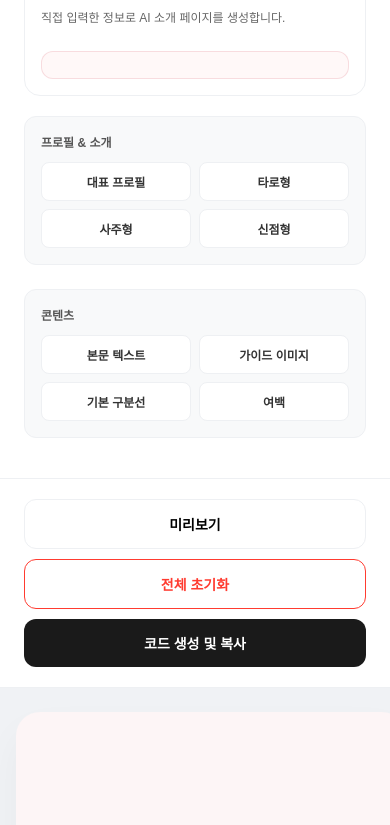
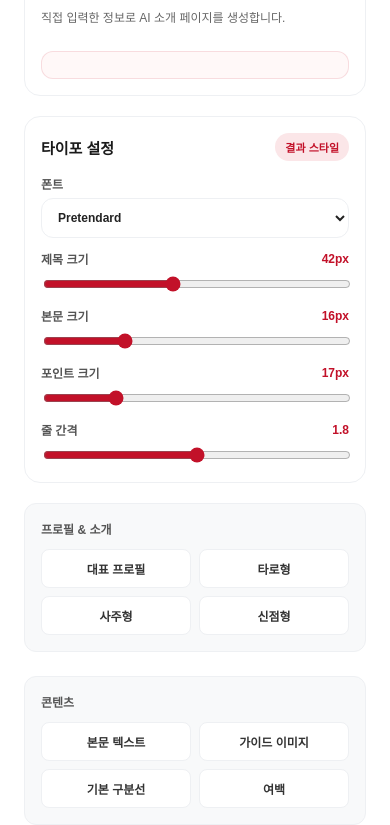
Before and after one commit to Lupus-01/hongcafe-Profile-Maker, a website: page index.html in a window 390 px wide. Shown: the part 1322-2147 px from the top of the page. Drawn offline with Linux system fonts and the light colour scheme; a web font is replaced by a local one.

Commit message:
Add typography controls to builder

```diff
--- a/index.html
+++ b/index.html
@@ -98,6 +98,40 @@
                 </div>
             </section>
 
+            <section class="pb-section pb-ai-panel pb-typo-panel">
+                <div class="pb-ai-header">
+                    <h3>타이포 설정</h3>
+                    <span class="pb-ai-badge">결과 스타일</span>
+                </div>
+                <div class="pb-ai-form">
+                    <label class="pb-ai-field">
+                        <span>폰트</span>
+                        <select id="pb-font-family">
+                            <option value="'Pretendard', 'Apple SD Gothic Neo', 'Malgun Gothic', sans-serif" selected>Pretendard</option>
+                            <option value="'Noto Serif KR', 'Nanum Myeongjo', serif">Noto Serif KR</option>
+                            <option value="'Apple SD Gothic Neo', 'Malgun Gothic', sans-serif">고딕 계열</option>
+                            <option value="'Nanum Myeongjo', 'Batang', serif">명조 계열</option>
+                        </select>
+                    </label>
+                    <label class="pb-ai-field">
+                        <span class="pb-range-label">제목 크기 <strong id="pb-title-size-value">42px</strong></span>
+                        <input id="pb-title-size" type="range" min="32" max="56" step="1" value="42">
+                    </label>
+                    <label class="pb-ai-field">
+                        <span class="pb-range-label">본문 크기 <strong id="pb-body-size-value">16px</strong></span>
+                        <input id="pb-body-size" type="range" min="14" max="22" step="1" value="16">
+                    </label>
+                    <label class="pb-ai-field">
+                        <span class="pb-range-label">포인트 크기 <strong id="pb-point-size-value">17px</strong></span>
+                        <input id="pb-point-size" type="range" min="15" max="24" step="1" value="17">
+                    </label>
+                    <label class="pb-ai-field">
+                        <span class="pb-range-label">줄 간격 <strong id="pb-line-height-value">1.8</strong></span>
+                        <input id="pb-line-height" type="range" min="1.4" max="2.2" step="0.1" value="1.8">
+                    </label>
+                </div>
+            </section>
+
             <div class="pb-section pb-flex-fill pb-palette-container">
                 <div class="pb-palette-group">
                     <h3 class="pb-subtitle">프로필 & 소개</h3>
--- a/script.js
+++ b/script.js
@@ -23,6 +23,15 @@ document.addEventListener('DOMContentLoaded', () => {
     const aiGenerateButton = document.getElementById('pb-ai-generate-btn');
     const aiStatus = document.getElementById('pb-ai-status');
     const aiImageIssue = document.getElementById('pb-ai-image-issue');
+    const fontFamilySelect = document.getElementById('pb-font-family');
+    const titleSizeInput = document.getElementById('pb-title-size');
+    const bodySizeInput = document.getElementById('pb-body-size');
+    const pointSizeInput = document.getElementById('pb-point-size');
+    const lineHeightInput = document.getElementById('pb-line-height');
+    const titleSizeValue = document.getElementById('pb-title-size-value');
+    const bodySizeValue = document.getElementById('pb-body-size-value');
+    const pointSizeValue = document.getElementById('pb-point-size-value');
+    const lineHeightValue = document.getElementById('pb-line-height-value');
 
     const previewModal = document.getElementById('pb-modal');
     const previewArea = document.getElementById('pb-preview-area');
@@ -35,6 +44,13 @@ document.addEventListener('DOMContentLoaded', () => {
     let currentBrandColor = '#C21129';
     let currentBrandBg = '#fdf0f1';
     let currentBrandLight = '#fbe6e8';
+    const defaultTypography = {
+        fontFamily: `'Pretendard', 'Apple SD Gothic Neo', 'Malgun Gothic', sans-serif`,
+        titleSize: 42,
+        bodySize: 16,
+        pointSize: 17,
+        lineHeight: 1.8
+    };
 
     const templates = {
         'tarot-ppt': {
@@ -151,6 +167,36 @@ document.addEventListener('DOMContentLoaded', () => {
         if (currentBrandColor === '#6335B4') currentBrandLight = '#ece5f7';
         else if (currentBrandColor === '#D67A00') currentBrandLight = '#faecd6';
         else currentBrandLight = '#fbe6e8';
+    }
+
+    function applyTypographySettings() {
+        const fontFamily = fontFamilySelect?.value || defaultTypography.fontFamily;
+        const titleSize = Number(titleSizeInput?.value || defaultTypography.titleSize);
+        const bodySize = Number(bodySizeInput?.value || defaultTypography.bodySize);
+        const pointSize = Number(pointSizeInput?.value || defaultTypography.pointSize);
+        const lineHeight = Number(lineHeightInput?.value || defaultTypography.lineHeight);
+
+        canvas.style.setProperty('--pb-font-family', fontFamily);
+        canvas.style.setProperty('--pb-title-size', `${titleSize}px`);
+        canvas.style.setProperty('--pb-body-size', `${bodySize}px`);
+        canvas.style.setProperty('--pb-point-size', `${pointSize}px`);
+        canvas.style.setProperty('--pb-body-line-height', String(lineHeight));
+        canvas.style.setProperty('--pb-subtitle-size', `${Math.max(bodySize + 10, 24)}px`);
+        canvas.style.setProperty('--pb-chip-size', `${Math.max(bodySize, 15)}px`);
+
+        if (titleSizeValue) titleSizeValue.textContent = `${titleSize}px`;
+        if (bodySizeValue) bodySizeValue.textContent = `${bodySize}px`;
+        if (pointSizeValue) pointSizeValue.textContent = `${pointSize}px`;
+        if (lineHeightValue) lineHeightValue.textContent = lineHeight.toFixed(1);
+    }
+
+    function bindTypographyControls() {
+        [fontFamilySelect, titleSizeInput, bodySizeInput, pointSizeInput, lineHeightInput]
+            .filter(Boolean)
+            .forEach((control) => {
+                const eventName = control.tagName === 'SELECT' ? 'change' : 'input';
+                control.addEventListener(eventName, applyTypographySettings);
+            });
     }
 
     function buildPresentationMarkup(type) {
@@ -562,5 +608,7 @@ document.addEventListener('DOMContentLoaded', () => {
     pptGenerateButton?.addEventListener('click', requestPptGeneration);
 
     bindUploadables(document.body);
+    bindTypographyControls();
     applyTheme('pb-theme-sinjeom');
+    applyTypographySettings();
 });
--- a/style.css
+++ b/style.css
@@ -5,6 +5,13 @@
     --pb-border: #eef0f3;
     --pb-text-main: #1a1a1a;
     --pb-text-sub: #8b95a1;
+    --pb-font-family: 'Pretendard', 'Apple SD Gothic Neo', 'Malgun Gothic', sans-serif;
+    --pb-title-size: 42px;
+    --pb-body-size: 16px;
+    --pb-point-size: 17px;
+    --pb-body-line-height: 1.8;
+    --pb-subtitle-size: 32px;
+    --pb-chip-size: 16px;
 }
 
 .pb-theme-tarot { --pb-bg: #f8f6fc; --pb-primary: #6335B4; --pb-primary-light: #ece5f7; }
@@ -54,6 +61,8 @@ body {
 /* 캔버스 */
 .pb-canvas-wrapper { flex: 1; padding: 50px; overflow-y: auto; display: flex; justify-content: center; align-items: flex-start; }
 .pb-canvas { width: 100%; max-width: 540px; min-height: 800px; background-color: var(--pb-bg); padding: 40px 30px; border-radius: 24px; box-shadow: 0 20px 40px rgba(0,0,0,0.04); position: relative; transition: background-color 0.4s ease; box-sizing: border-box; }
+.pb-canvas,
+.pb-canvas * { font-family: var(--pb-font-family); }
 .pb-empty-state { position: absolute; top: 50%; left: 50%; transform: translate(-50%, -50%); text-align: center; color: var(--pb-text-sub); pointer-events: none; }
 
 .pb-element { position: relative; margin-bottom: 24px; color: var(--pb-text-main); border-radius: 12px; transition: outline 0.1s; }
@@ -443,7 +452,7 @@ body {
 
 .pb-presentation-title {
     margin: 0;
-    font-size: 42px;
+    font-size: var(--pb-title-size);
     line-height: 1.12;
     letter-spacing: -0.04em;
     font-weight: 800;
@@ -455,8 +464,8 @@ body {
 .pb-presentation-card p,
 .pb-presentation-closing p {
     margin: 0;
-    font-size: 16px;
-    line-height: 1.8;
+    font-size: var(--pb-body-size);
+    line-height: var(--pb-body-line-height);
     color: #554840;
     word-break: keep-all;
 }
@@ -512,7 +521,7 @@ body {
     border-radius: 14px;
     background: rgba(255,255,255,0.78);
     box-shadow: 0 10px 24px rgba(78, 49, 30, 0.05);
-    font-size: 16px;
+    font-size: var(--pb-chip-size);
     font-weight: 800;
     color: #2a211c;
 }
@@ -537,7 +546,7 @@ body {
     display: flex;
     flex-direction: column;
     gap: 12px;
-    font-size: 17px;
+    font-size: var(--pb-point-size);
     font-weight: 700;
     line-height: 1.55;
     color: #3a2f28;
@@ -553,7 +562,7 @@ body {
 .pb-presentation-card h3,
 .pb-presentation-closing h3 {
     margin: 0 0 12px;
-    font-size: 32px;
+    font-size: var(--pb-subtitle-size);
     line-height: 1.18;
     letter-spacing: -0.04em;
     font-weight: 800;
@@ -580,7 +589,11 @@ body {
     .pb-presentation-title,
     .pb-presentation-card h3,
     .pb-presentation-closing h3 {
-        font-size: 30px;
+        font-size: min(var(--pb-subtitle-size), 30px);
+    }
+
+    .pb-presentation-title {
+        font-size: min(var(--pb-title-size), 30px);
     }
 
     .pb-presentation-portrait {
@@ -617,6 +630,9 @@ body {
 .pb-ai-status[data-state="loading"] { color: var(--pb-primary); }
 .pb-ai-status[data-state="success"] { color: #1f7a1f; }
 .pb-ai-status[data-state="error"] { color: #c0362c; }
+.pb-range-label { display: flex; justify-content: space-between; align-items: center; gap: 12px; }
+.pb-range-label strong { color: var(--pb-primary); font-size: 12px; }
+.pb-typo-panel input[type="range"] { width: 100%; accent-color: var(--pb-primary); padding: 0; }
 
 @media (max-width: 960px) {
     body {
```
